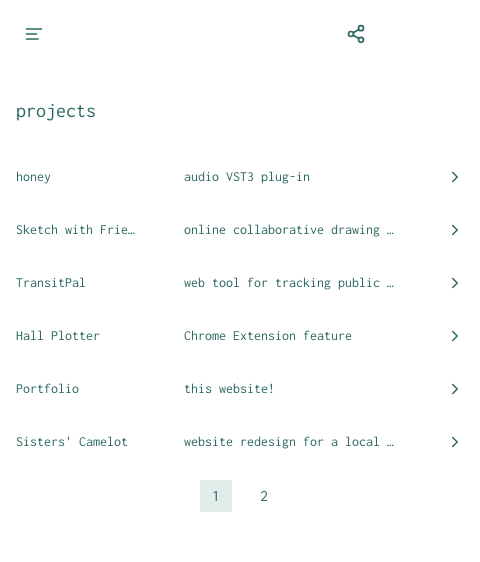
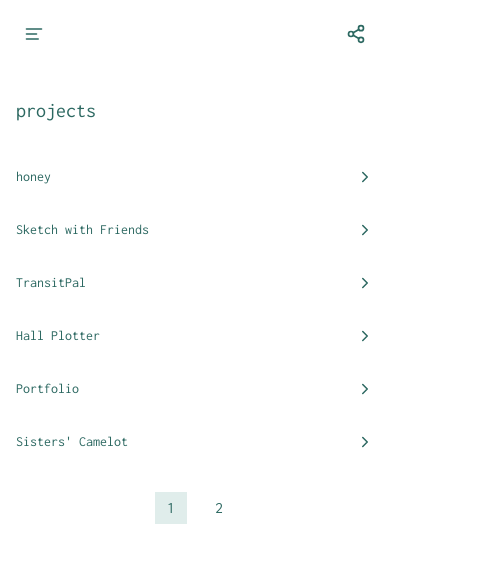
Before and after one commit to joshudd/portfolio, a Next.js app: page /projects in a window 390 px wide. Shown: the top 562 px of the page, 480 px wide, since content can reach past the window. Built offline with nearby package versions, Linux system fonts and the light colour scheme.

Commit message:
project item spacing

```diff
--- a/src/app/design/page.tsx
+++ b/src/app/design/page.tsx
@@ -92,7 +92,7 @@ function DesignContent() {
 
   return (
     <div className="min-h-screen px-4 sm:px-6 md:px-8 relative">
-      <div className="w-full max-w-md sm:max-w-lg md:max-w-xl lg:max-w-2xl mx-auto pt-24 sm:pt-48">
+      <div className="w-full max-w-md sm:max-w-lg md:max-w-xl lg:max-w-2xl mx-auto pt-24 sm:pt-48 pb-32 sm:pb-64">
         <div className="flex items-center">
           <h1 className="text-[20px] sm:text-[22px] md:text-[24px] lg:text-[28px]">
             visual &nbsp;
--- a/src/app/projects/page.tsx
+++ b/src/app/projects/page.tsx
@@ -48,21 +48,19 @@ function ProjectsContent({
               colorset={colorset}
             />
           ))}
-          <div className="flex justify-center mt-4">
+        </div>
+        <div className="flex justify-center mt-6 sm:mt-8">
           {Array.from({ length: totalPages }, (_, index) => (
             <Link
               key={index}
               href={`/projects?page=${index + 1}`}
               className={`mx-2 px-3 py-1 rounded-lg link hover-item ${
-                  currentPage === index + 1
-                    ? "highlight-item"
-                    : ""
+                currentPage === index + 1 ? "highlight-item" : ""
               }`}
             >
               {index + 1}
             </Link>
           ))}
-          </div>
         </div>
       </div>
     </div>
--- a/src/components/projects/project-item.tsx
+++ b/src/components/projects/project-item.tsx
@@ -39,7 +39,7 @@ export const ProjectItem = ({
     <Link href={`/projects/${project.link}`}>
       <motion.div
         key={project.name}
-        className={`pt-4 pb-4 gap-x-6 md:gap-x-12 lg:gap-x-18 flex items-center max-w-full text-[14px] sm:text-[16px] ${colorset.text} ${colorset.background} hover:${colorset.textHover} hover:${colorset.backgroundHover}`}
+        className={`pt-4 pb-4 gap-x-6 md:gap-x-12 lg:gap-x-18 flex items-center w-full text-[14px] sm:text-[16px] ${colorset.text} ${colorset.background} hover:${colorset.textHover} hover:${colorset.backgroundHover}`}
         ref={itemRef}
         onMouseEnter={handleMouseEnter}
         onMouseLeave={handleMouseLeave}
@@ -47,15 +47,15 @@ export const ProjectItem = ({
         animate={{ y: isHovered ? (animateUp ? -2 : 2) : 0 }}
         transition={{ duration: 0.2 }}
       >
-        <div className="w-[120px] md:w-[140px] shrink-0">
+        <div className="w-[180px] shrink-0">
           <span className="block whitespace-nowrap overflow-hidden text-ellipsis">
             {project.name}
           </span>
         </div>
-        <div className="flex-1 min-w-0 px-6">
-          <span className="truncate block">{project.summary}</span>
+        <div className="hidden sm:block flex-1 min-w-0 px-2 sm:px-6">
+          <span className="block truncate">{project.summary}</span>
         </div>
-        <div className="shrink-0">
+        <div className="ml-auto shrink-0">
           <ChevronRight size={18} />
         </div>
       </motion.div>
```
Lines whose indentation alone changed are shown as unchanged.
